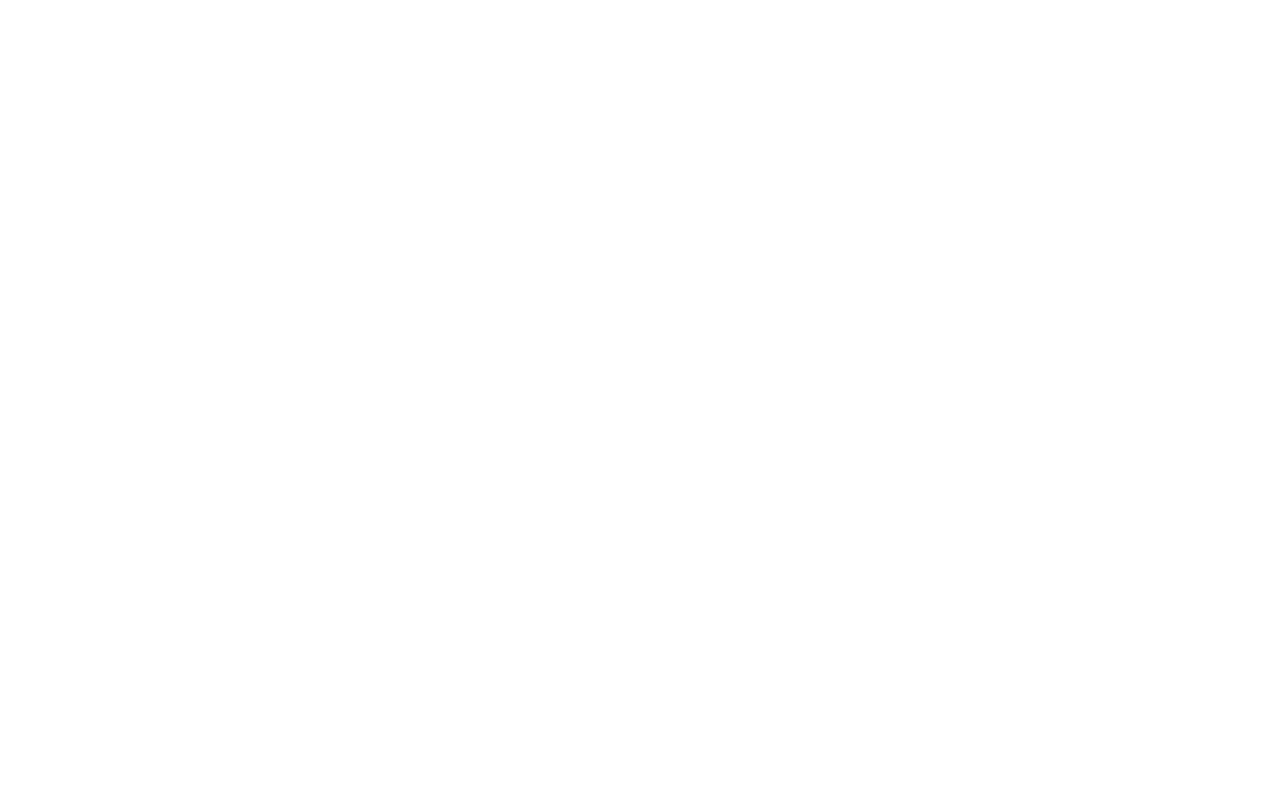
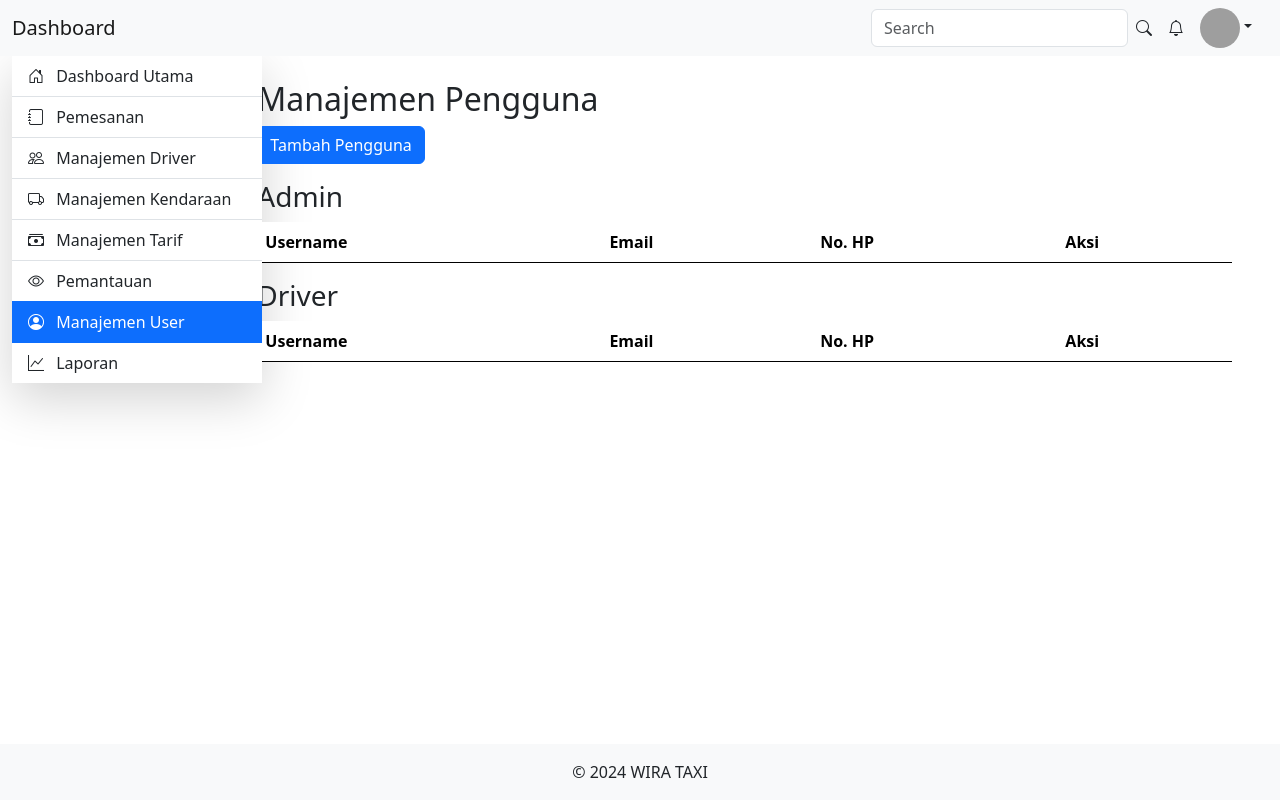
Before and after one commit to LeonardoDacosta29/WebWiraTaxi, a Vue app: page /admin-dashboard/manajemen-user in a window 1280 px wide. Before the commit this address had no page. Built offline with nearby package versions, Linux system fonts and the light colour scheme; grey boxes are pictures that could not be loaded.

Commit message:
fitur manjemen user siap, dan link nya siap, jadi mau coba lanjut ke back end dului biar bisa login

```diff
--- a/src/Views/AdminDashboardView.vue
+++ b/src/Views/AdminDashboardView.vue
@@ -1,11 +1,15 @@
 <template>
   <div class="d-flex flex-column min-vh-100">
-    <AppHeader @toggle-sidebar="toggleSidebar"/> <!-- Tambah event untuk toggle sidebar -->
+    <AppHeader @toggle-sidebar="toggleSidebar" />
+    <!-- Tambah event untuk toggle sidebar -->
     <div class="container-fluid flex-grow-1 d-flex">
-        <AdminSidebar :isSidebarVisible="isSidebarVisible" class="col-md-2"/> <!-- Pass prop isSidebarVisible -->
-        <main :class="['flex-grow-1', 'px-md-4', { 'ml-md-auto': isSidebarVisible }]"> <!-- Tambah margin-left jika sidebar visible -->
-            <AppDashboard />
-         </main>
+      <AdminSidebar :isSidebarVisible="isSidebarVisible" class="col-md-2" />
+      <!-- Pass prop isSidebarVisible -->
+      <main :class="['flex-grow-1', 'px-md-4', { 'ml-md-auto': isSidebarVisible }]">
+        <!-- Tambah margin-left jika sidebar visible -->
+        <router-view />
+        <!-- Tambahkan router-view untuk merender komponen anak -->
+      </main>
     </div>
     <AppFooter />
   </div>
@@ -15,7 +19,7 @@
 import AppHeader from "../components/AppHeader.vue";
 import AdminSidebar from "../components/AdminSidebar.vue";
 import AppFooter from "../components/AppFooter.vue";
-import AppDashboard from "../components/AppDashboard.vue";
+// import AppDashboard from "../components/AppDashboard.vue";
 
 export default {
   name: "AdminDashboardView",
@@ -23,7 +27,7 @@ export default {
     AppHeader,
     AdminSidebar,
     AppFooter,
-    AppDashboard,
+    // AppDashboard,
   },
   data() {
     return {
--- a/src/components/AdminSidebar.vue
+++ b/src/components/AdminSidebar.vue
@@ -1,10 +1,13 @@
+i
 <template>
   <div>
     <div :class="['sidebar shadow-lg', { 'sidebar-hidden': !isSidebarVisible, 'd-md-block': true }]" id="sidebar-wrapper">
       <div class="list-group list-group-flush">
-        <a v-for="item in menuItems" :key="item.name" href="#" :class="['list-group-item', 'list-group-item-action', { active: activeItem === item.name }]" @click="setActive(item.name)">
+        <!-- <a v-for="item in menuItems" :key="item.name" href="#" :class="['list-group-item', 'list-group-item-action', { active: activeItem === item.name }]" @click="setActive(item.name)"> -->
+        <router-link v-for="item in menuItems" :key="item.name" :to="item.route" class="list-group-item list-group-item-action" :class="{ active: $route.path === item.route }" @click="setActive(item.name)">
+          <i :class="item.icon" class="me-2"></i>
           {{ item.name }}
-        </a>
+        </router-link>
       </div>
     </div>
   </div>
@@ -22,14 +25,14 @@ export default {
   data() {
     return {
       menuItems: [
-        { name: "Dashboard Utama", icon: "bi bi-house-door" },
-        { name: "Pemesanan" },
-        { name: "Manajemen Driver" },
-        { name: "Manajemen Kendaraan" },
-        { name: "Manajemen Tarif" },
-        { name: "Pemantauan" },
-        { name: "Manajemen Pengguna" },
-        { name: "Laporan" }
+        { name: "Dashboard Utama", icon: "bi bi-house-door", route: "/admin-dashboard" },
+        { name: "Pemesanan", icon: "bi bi-journal", route: "#" },
+        { name: "Manajemen Driver", icon: "bi bi-people", route: "#" },
+        { name: "Manajemen Kendaraan", icon: "bi bi-truck", route: "#" },
+        { name: "Manajemen Tarif", icon: "bi bi-cash-stack", route: "#" },
+        { name: "Pemantauan", icon: "bi bi-eye", route: "#" },
+        { name: "Manajemen User", icon: "bi bi-person-circle", route: "/admin-dashboard/manajemen-user" },
+        { name: "Laporan", icon: "bi bi-graph-up" },
       ],
       activeItem: "Dashboard Utama",
     };
--- a/src/components/DriverSidebar.vue
+++ b/src/components/DriverSidebar.vue
@@ -5,7 +5,8 @@
           <a v-for="item in menuItems" :key="item.name" href="#"
              :class="['list-group-item', 'list-group-item-action', { 'active': activeItem === item.name }]"
              @click="setActive(item.name)">
-            {{ item.name }}
+             <i :class="item.icon" class="me-2"></i>
+             {{ item.name }}
           </a>
         </div>
       </div>
@@ -24,9 +25,9 @@
     data() {
       return {
         menuItems: [
-          { name: 'Dashboard Utama' },
-          { name: 'Riwayat Perjalanan' },
-          { name: 'Pengaturan Profil' }
+        { name: 'Dashboard Utama', icon: "bi bi-house-door" },
+        { name: 'Riwayat Perjalanan', icon: "bi bi-clock-history" },
+        { name: 'Pengaturan Profil', icon: "bi bi-gear" }
         ],
         activeItem: 'Dashboard Utama'
       };
--- /dev/null
+++ b/src/components/ManagementUser.vue
@@ -0,0 +1,153 @@
+<template>
+  <div class="container mt-4">
+    <h2>Manajemen Pengguna</h2>
+    <button class="btn btn-primary mb-3" @click="showAddUserModal">Tambah Pengguna</button>
+
+    <!-- Tabel Admin -->
+    <h3>Admin</h3>
+    <table class="table table-striped">
+      <thead>
+        <tr>
+          <th>Username</th>
+          <th>Email</th>
+          <th>No. HP</th>
+          <th>Aksi</th>
+        </tr>
+      </thead>
+      <tbody>
+        <tr v-for="user in adminUsers" :key="user.id">
+          <td>{{ user.username }}</td>
+          <td>{{ user.email }}</td>
+          <td>{{ user.phone }}</td>
+          <td>
+            <button class="btn btn-warning btn-sm me-2" @click="editUser(user)">Edit</button>
+            <button class="btn btn-danger btn-sm" @click="deleteUser(user.id)">Hapus</button>
+          </td>
+        </tr>
+      </tbody>
+    </table>
+
+    <!-- Tabel Driver -->
+    <h3>Driver</h3>
+    <table class="table table-striped">
+      <thead>
+        <tr>
+          <th>Username</th>
+          <th>Email</th>
+          <th>No. HP</th>
+          <th>Aksi</th>
+        </tr>
+      </thead>
+      <tbody>
+        <tr v-for="user in driverUsers" :key="user.id">
+          <td>{{ user.username }}</td>
+          <td>{{ user.email }}</td>
+          <td>{{ user.phone }}</td>
+          <td>
+            <button class="btn btn-warning btn-sm me-2" @click="editUser(user)">Edit</button>
+            <button class="btn btn-danger btn-sm" @click="deleteUser(user.id)">Hapus</button>
+          </td>
+        </tr>
+      </tbody>
+    </table>
+
+    <!-- Modal Tambah/Edit Pengguna -->
+    <div class="modal fade" id="userModal" tabindex="-1" aria-labelledby="userModalLabel" aria-hidden="true">
+      <div class="modal-dialog">
+        <div class="modal-content">
+          <div class="modal-header">
+            <h5 class="modal-title" id="userModalLabel">{{ isEditing ? 'Edit Pengguna' : 'Tambah Pengguna' }}</h5>
+            <button type="button" class="btn-close" data-bs-dismiss="modal" aria-label="Close"></button>
+          </div>
+          <div class="modal-body">
+            <form @submit.prevent="saveUser">
+              <div class="mb-3">
+                <label for="username" class="form-label">Username</label>
+                <input type="text" id="username" v-model="form.username" class="form-control" required>
+              </div>
+              <div class="mb-3">
+                <label for="email" class="form-label">Email</label>
+                <input type="email" id="email" v-model="form.email" class="form-control" required>
+              </div>
+              <div class="mb-3">
+                <label for="phone" class="form-label">No. HP</label>
+                <input type="text" id="phone" v-model="form.phone" class="form-control" required>
+              </div>
+              <div class="mb-3">
+                <label for="role" class="form-label">Role</label>
+                <select id="role" v-model="form.role" class="form-control" required>
+                  <option value="admin">Admin</option>
+                  <option value="driver">Driver</option>
+                </select>
+              </div>
+              <div class="modal-footer">
+                <button type="button" class="btn btn-secondary" data-bs-dismiss="modal">Batal</button>
+                <button type="submit" class="btn btn-primary">Simpan</button>
+              </div>
+            </form>
+          </div>
+        </div>
+      </div>
+    </div>
+  </div>
+</template>
+
+<script>
+import { Modal } from 'bootstrap';
+
+export default {
+  data() {
+    return {
+      adminUsers: [],
+      driverUsers: [],
+      isEditing: false,
+      form: {
+        id: null,
+        username: '',
+        email: '',
+        phone: '',
+        role: 'admin'
+      }
+    };
+  },
+  methods: {
+    showAddUserModal() {
+      this.isEditing = false;
+      this.form = {
+        id: null,
+        username: '',
+        email: '',
+        phone: '',
+        role: 'admin'
+      };
+      const userModal = new Modal(document.getElementById('userModal'));
+      userModal.show();
+    },
+    editUser(user) {
+      this.isEditing = true;
+      this.form = { ...user };
+      const userModal = new Modal(document.getElementById('userModal'));
+      userModal.show();
+    },
+    saveUser() {
+      if (this.isEditing) {
+        const userIndex = this[this.form.role + 'Users'].findIndex(user => user.id === this.form.id);
+        this[this.form.role + 'Users'].splice(userIndex, 1, this.form);
+      } else {
+        this.form.id = Date.now();
+        this[this.form.role + 'Users'].push(this.form);
+      }
+      const userModal = Modal.getInstance(document.getElementById('userModal'));
+      userModal.hide();
+    },
+    deleteUser(userId) {
+      this.adminUsers = this.adminUsers.filter(user => user.id !== userId);
+      this.driverUsers = this.driverUsers.filter(user => user.id !== userId);
+    }
+  }
+};
+</script>
+
+<style scoped>
+/* Style khusus untuk UserManagement.vue */
+</style>
--- a/src/main.js
+++ b/src/main.js
@@ -1,9 +1,10 @@
 import { createApp } from "vue";
 import App from "./App.vue";
 import router from "./router";
+
 import 'bootstrap/dist/css/bootstrap.min.css'; // Import Bootstrap CSS
-import 'bootstrap'; // Import Bootstrap JS
 import 'bootstrap-icons/font/bootstrap-icons.css';
+import 'bootstrap/dist/js/bootstrap.bundle.min.js'; // Import Bootstrap JS
 
 
 createApp(App).use(router).mount("#app");
```
Also changed, not shown: src/router/index.js (+17 -8 lines).
